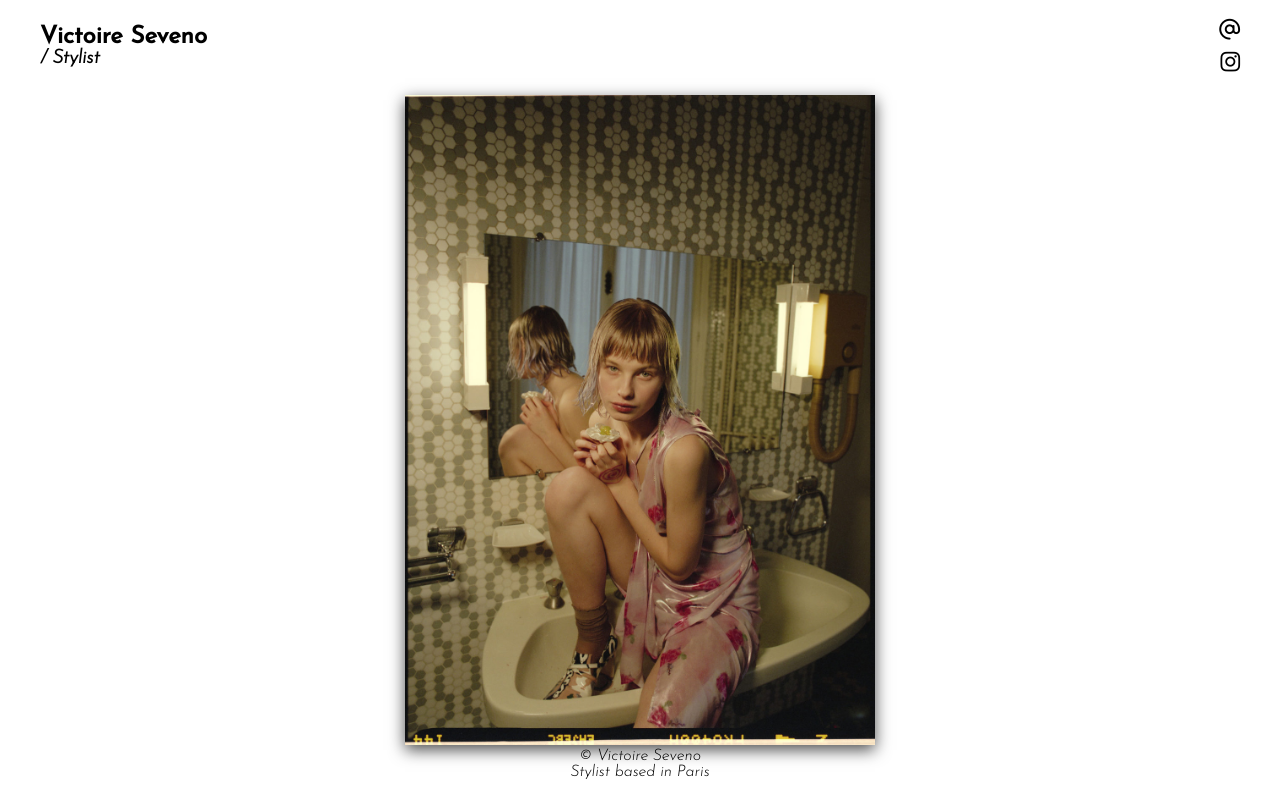
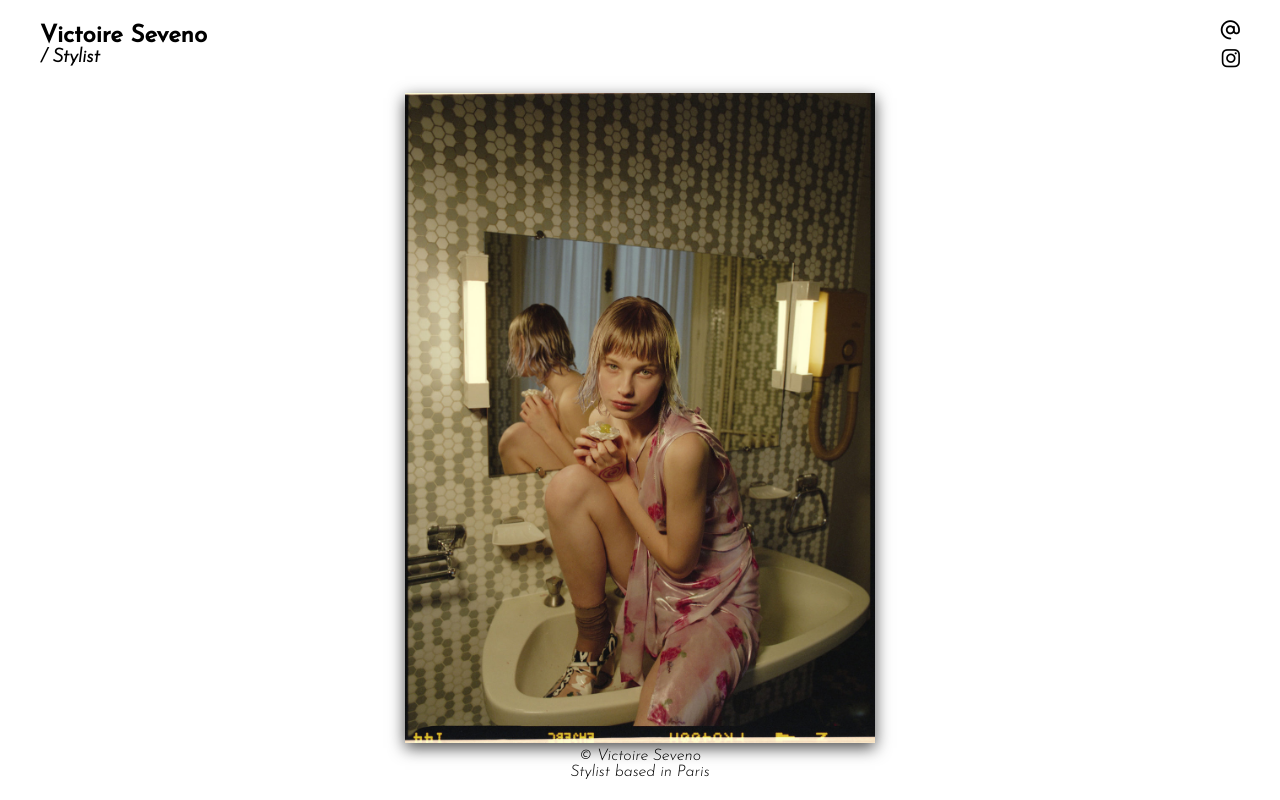
Before and after one commit to RKcodage/Victoire-Seveno, a plain HTML site: page index.html in a window 1280 px wide. Drawn offline with Linux system fonts and the light colour scheme.

Commit message:
Add favicon to HTML and soft modifications of file 'style.css'

```diff
--- a/index.html
+++ b/index.html
@@ -5,6 +5,7 @@
     <meta name="viewport" content="width=device-width, initial-scale=1.0">
     <title>Victoire Seveno - Stylist</title>
 
+    <link rel="icon" type="image/png" href="./img/VS.png">
     <link rel="stylesheet" href="https://cdnjs.cloudflare.com/ajax/libs/font-awesome/6.4.2/css/all.min.css" integrity="sha512-z3gLpd7yknf1YoNbCzqRKc4qyor8gaKU1qmn+CShxbuBusANI9QpRohGBreCFkKxLhei6S9CQXFEbbKuqLg0DA==" crossorigin="anonymous" referrerpolicy="no-referrer" />
     <link rel="stylesheet" href="style.css">
 </head>
--- a/style.css
+++ b/style.css
@@ -57,20 +57,20 @@ a {
 #Mail {
     display: flex;
     justify-content: right;
-    font-size: 1.3rem;
+    font-size: 1.2rem;
     padding-bottom: 10px;
 }
 
 #Mail:hover {
-    transform: scale(1.2);
+    transform: scale(1.1);
 }
 #instagram {
     display: flex;
     justify-content: right;
-    font-size: 1.4rem;
+    font-size: 1.3rem;
 }
 #instagram:hover {
-    transform: scale(1.2);
+    transform: scale(1.1);
 }
 
 #slider {
```
Also changed, not shown: img/VS.png (added).
